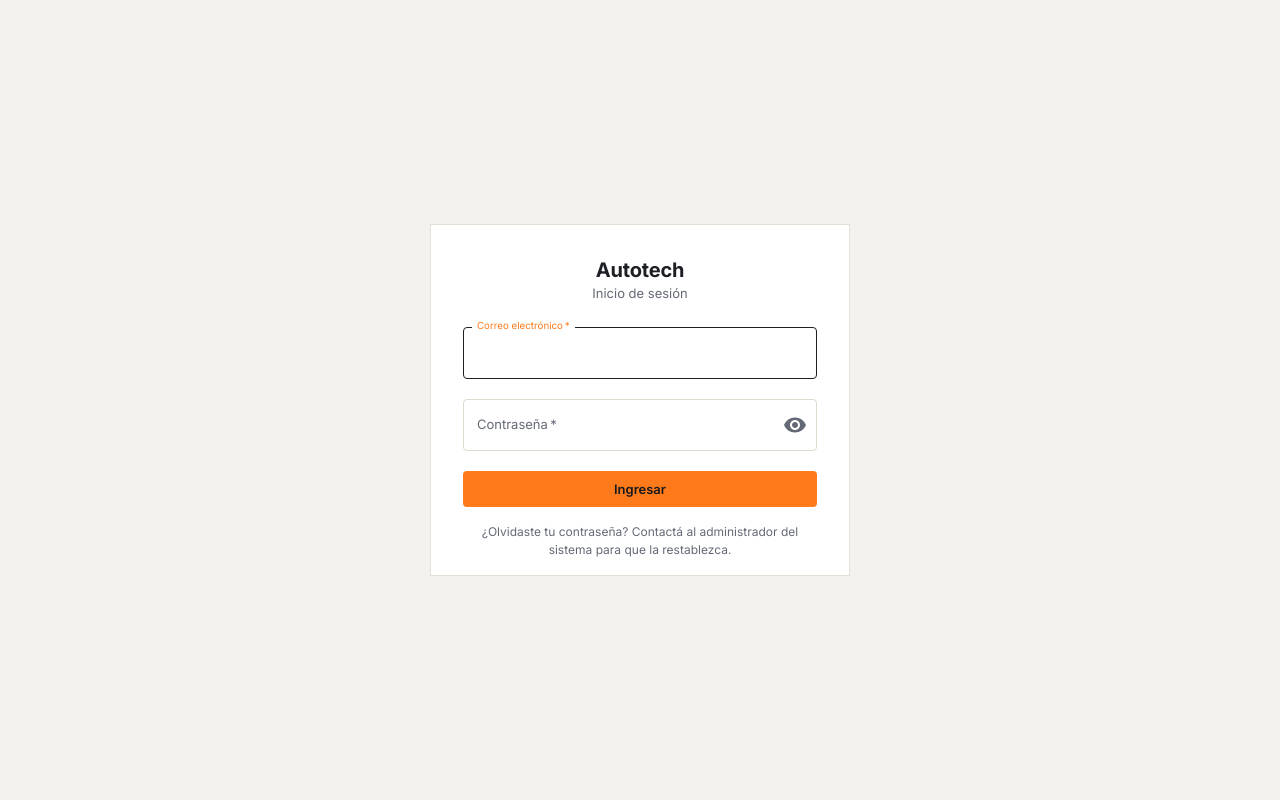
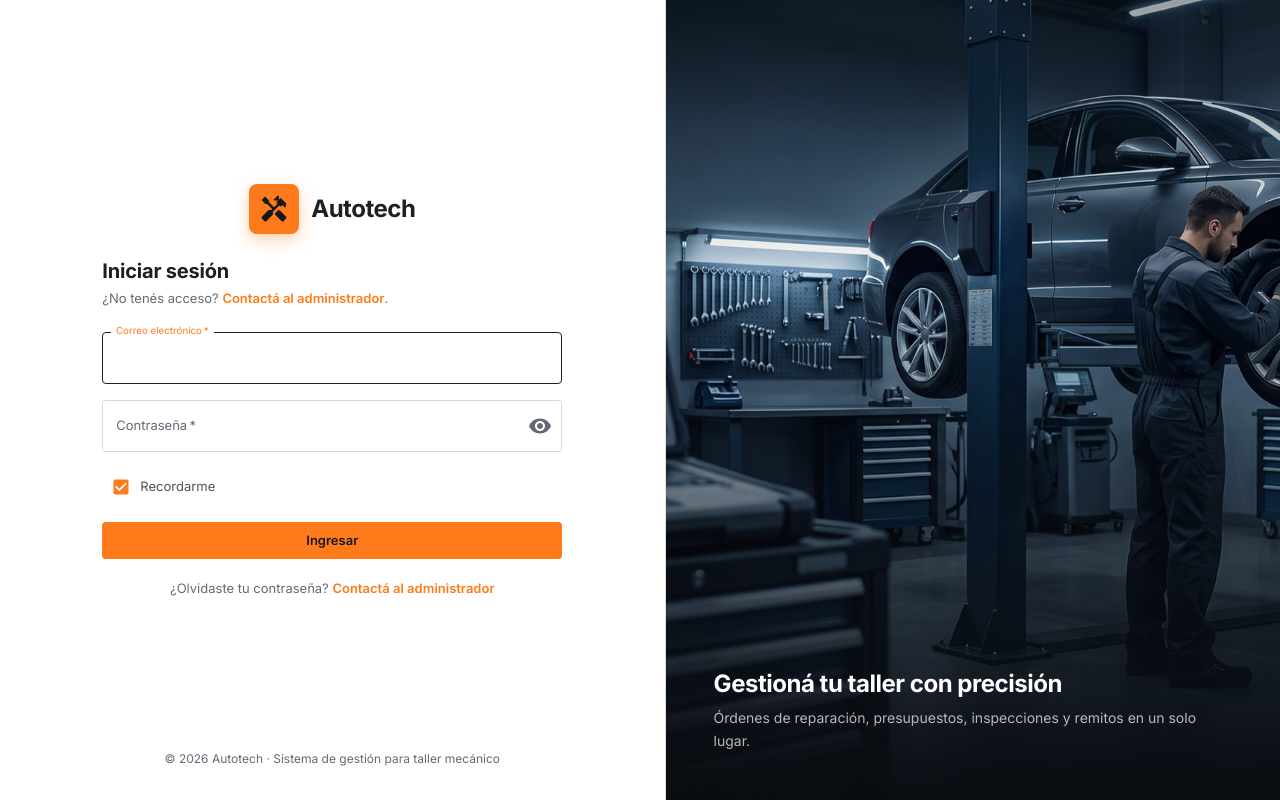
Before and after one commit to mrcdevv/autotech, a React (Vite) app in the folder frontend/: page /login in a window 1280 px wide. Built offline with nearby package versions, Linux system fonts and the light colour scheme.

Commit message:
cambios en el diseño de login

```diff
--- a/frontend/src/api/client.ts
+++ b/frontend/src/api/client.ts
@@ -9,7 +9,7 @@ const apiClient = axios.create({
 
 apiClient.interceptors.request.use(
   (config) => {
-    const token = localStorage.getItem("token");
+    const token = localStorage.getItem("token") ?? sessionStorage.getItem("token");
     if (token) {
       config.headers.Authorization = `Bearer ${token}`;
     }
@@ -24,6 +24,8 @@ apiClient.interceptors.response.use(
     if (error.response && error.response.status === 401) {
       localStorage.removeItem("token");
       localStorage.removeItem("user");
+      sessionStorage.removeItem("token");
+      sessionStorage.removeItem("user");
       // Basic redirect that avoids circular dependencies with react-router
       if (window.location.pathname !== "/login") {
         window.location.href = "/login";
--- a/frontend/src/features/auth/components/Login.tsx
+++ b/frontend/src/features/auth/components/Login.tsx
@@ -4,20 +4,22 @@ import { isAxiosError } from "axios";
 
 import {
   Box,
-  Card,
-  CardContent,
   Typography,
   TextField,
   Button,
   Alert,
   InputAdornment,
   IconButton,
-  Stack
+  Stack,
+  Checkbox,
+  FormControlLabel,
 } from "@mui/material";
-import { Visibility, VisibilityOff } from "@mui/icons-material";
+import { Visibility, VisibilityOff, Handyman } from "@mui/icons-material";
 
 import { useAuth } from "../context/AuthContext";
 import { authApi } from "../api/authApi";
+import loginWorkshop from "@/assets/login-workshop.jpg";
+import { border } from "@/theme/tokens";
 
 function getLoginErrorMessage(error: unknown) {
   if (isAxiosError<{ message?: string }>(error)) {
@@ -30,6 +32,7 @@ function getLoginErrorMessage(error: unknown) {
 export function Login() {
   const [email, setEmail] = useState("");
   const [password, setPassword] = useState("");
+  const [remember, setRemember] = useState(true);
   const [showPassword, setShowPassword] = useState(false);
   const [error, setError] = useState<string | null>(null);
   const [loading, setLoading] = useState(false);
@@ -48,7 +51,7 @@ export function Login() {
 
     try {
       const response = await authApi.login({ email, password });
-      login(response.data);
+      login(response.data, remember);
       if (response.data.mustChangePassword) {
         navigate("/change-password", { replace: true });
       } else {
@@ -62,33 +65,74 @@ export function Login() {
   };
 
   return (
+    <Box sx={{ height: "100dvh", display: "flex", overflow: "hidden", bgcolor: "background.paper" }}>
       <Box
         sx={{
-        minHeight: "100vh",
+          width: { xs: "100%", md: "52%" },
+          minWidth: { md: 480 },
+          maxWidth: { md: 740 },
           display: "flex",
-        alignItems: "center",
-        justifyContent: "center",
-        bgcolor: "background.default",
-        px: 2,
+          flexDirection: "column",
+          px: { xs: 3, sm: 6, md: 7 },
+          py: { xs: 3, md: 4 },
+          borderRight: { md: `1px solid ${border.base}` },
         }}
       >
-      <Card sx={{ maxWidth: 420, width: "100%" }}>
-        <CardContent sx={{ p: { xs: 3, sm: 4 } }}>
-          <Stack spacing={1.5} alignItems="center" sx={{ mb: 3 }}>
-            <Box sx={{ textAlign: "center" }}>
-              <Typography variant="h3" component="h1">
+        <Box
+          sx={{
+            flexGrow: 1,
+            minHeight: 0,
+            display: "flex",
+            flexDirection: "column",
+            justifyContent: "center",
+            py: 2,
+          }}
+        >
+          <Box sx={{ width: "100%", maxWidth: 460, mx: "auto" }}>
+            <Stack
+              direction="row"
+              spacing={1.5}
+              alignItems="center"
+              sx={{ justifyContent: "center", mb: 3 }}
+            >
+              <Box
+                sx={{
+                  width: 50,
+                  height: 50,
+                  borderRadius: 2,
+                  display: "grid",
+                  placeItems: "center",
+                  bgcolor: "primary.main",
+                  color: "primary.contrastText",
+                  boxShadow: "0 6px 16px rgba(255, 122, 26, 0.35)",
+                }}
+              >
+                <Handyman sx={{ fontSize: 30 }} />
+              </Box>
+              <Typography variant="h2" sx={{ fontWeight: 700, letterSpacing: "-0.02em" }}>
                 Autotech
               </Typography>
-              <Typography variant="body2" color="text.secondary">
-                Inicio de sesión
-              </Typography>
-            </Box>
             </Stack>
 
-          {error && <Alert severity="error" sx={{ mb: 2 }}>{error}</Alert>}
+            <Typography variant="h3" component="h1" sx={{ mb: 0.5 }}>
+              Iniciar sesión
+            </Typography>
+            <Typography variant="body2" color="text.secondary" sx={{ mb: 3 }}>
+              ¿No tenés acceso?{" "}
+              <Box component="span" sx={{ color: "primary.main", fontWeight: 600 }}>
+                Contactá al administrador
+              </Box>
+              .
+            </Typography>
+
+            {error && (
+              <Alert severity="error" sx={{ mb: 2.5 }}>
+                {error}
+              </Alert>
+            )}
 
             <form onSubmit={handleSubmit}>
-            <Stack spacing={2.5}>
+              <Stack spacing={2}>
                 <TextField
                   label="Correo electrónico"
                   type="email"
@@ -117,10 +161,22 @@ export function Login() {
                             {showPassword ? <VisibilityOff /> : <Visibility />}
                           </IconButton>
                         </InputAdornment>
-                    )
-                  }
+                      ),
+                    },
                   }}
                 />
+
+                <FormControlLabel
+                  control={
+                    <Checkbox
+                      size="small"
+                      checked={remember}
+                      onChange={(e) => setRemember(e.target.checked)}
+                    />
+                  }
+                  label={<Typography variant="body2">Recordarme</Typography>}
+                />
+
                 <Button
                   type="submit"
                   variant="contained"
@@ -133,18 +189,65 @@ export function Login() {
               </Stack>
 
               <Typography
-              variant="caption"
+                variant="body2"
                 color="text.secondary"
                 textAlign="center"
-              display="block"
-              sx={{ mt: 2 }}
+                sx={{ mt: 2.5 }}
               >
-              ¿Olvidaste tu contraseña? Contactá al administrador del sistema
-              para que la restablezca.
+                ¿Olvidaste tu contraseña?{" "}
+                <Box component="span" sx={{ color: "primary.main", fontWeight: 600 }}>
+                  Contactá al administrador
+                </Box>
               </Typography>
             </form>
-        </CardContent>
-      </Card>
+          </Box>
+        </Box>
+
+        <Typography variant="caption" color="text.secondary" textAlign="center">
+          © 2026 Autotech · Sistema de gestión para taller mecánico
+        </Typography>
+      </Box>
+
+      <Box
+        sx={{
+          display: { xs: "none", md: "block" },
+          flex: 1,
+          position: "relative",
+          overflow: "hidden",
+          bgcolor: "#131418",
+        }}
+      >
+        <Box
+          component="img"
+          src={loginWorkshop}
+          alt="Mecánico trabajando en un vehículo elevado dentro del taller"
+          sx={{
+            position: "absolute",
+            inset: 0,
+            width: "100%",
+            height: "100%",
+            objectFit: "cover",
+            objectPosition: "center",
+            display: "block",
+          }}
+        />
+        <Box
+          sx={{
+            position: "absolute",
+            inset: 0,
+            background:
+              "linear-gradient(180deg, rgba(10,11,14,0.35) 0%, rgba(10,11,14,0) 35%, rgba(10,11,14,0.85) 100%)",
+          }}
+        />
+        <Box sx={{ position: "absolute", left: 48, right: 48, bottom: 48 }}>
+          <Typography variant="h2" sx={{ color: "#fff", mb: 1 }}>
+            Gestioná tu taller con precisión
+          </Typography>
+          <Typography variant="body1" sx={{ color: "rgba(255, 255, 255, 0.7)" }}>
+            Órdenes de reparación, presupuestos, inspecciones y remitos en un solo lugar.
+          </Typography>
+        </Box>
+      </Box>
     </Box>
   );
 }
--- a/frontend/src/features/auth/context/AuthContext.tsx
+++ b/frontend/src/features/auth/context/AuthContext.tsx
@@ -12,50 +12,59 @@ interface AuthContextType {
   user: UserInfo | null;
   isAuthenticated: boolean;
   isLoading: boolean;
-  login: (data: LoginResponse) => void;
+  login: (data: LoginResponse, remember?: boolean) => void;
   logout: () => void;
   clearMustChangePassword: () => void;
 }
 
 const AuthContext = createContext<AuthContextType | undefined>(undefined);
 
+function readStoredAuth(): { user: UserInfo | null; token: string | null } {
+  const token = localStorage.getItem("token") ?? sessionStorage.getItem("token");
+  const storedUser = localStorage.getItem("user") ?? sessionStorage.getItem("user");
+  return { user: storedUser ? JSON.parse(storedUser) : null, token };
+}
+
 export function AuthProvider({ children }: { children: React.ReactNode }) {
   const [user, setUser] = useState<UserInfo | null>(null);
   const [isLoading, setIsLoading] = useState(true);
 
   useEffect(() => {
-    const storedUser = localStorage.getItem("user");
-    const token = localStorage.getItem("token");
-    if (storedUser && token) {
-      setUser(JSON.parse(storedUser));
-    } else {
-      setUser(null);
-    }
+    const { user: storedUser, token } = readStoredAuth();
+    setUser(storedUser && token ? storedUser : null);
     setIsLoading(false);
   }, []);
 
-  const login = (data: LoginResponse) => {
-    localStorage.setItem("token", data.accessToken);
+  const login = (data: LoginResponse, remember = true) => {
+    const storage = remember ? localStorage : sessionStorage;
+    const other = remember ? sessionStorage : localStorage;
+    other.removeItem("token");
+    other.removeItem("user");
+
     const userInfo: UserInfo = {
       email: data.email,
       firstName: data.firstName,
       lastName: data.lastName,
       mustChangePassword: data.mustChangePassword,
     };
-    localStorage.setItem("user", JSON.stringify(userInfo));
+    storage.setItem("token", data.accessToken);
+    storage.setItem("user", JSON.stringify(userInfo));
     setUser(userInfo);
   };
 
   const logout = () => {
     localStorage.removeItem("token");
     localStorage.removeItem("user");
+    sessionStorage.removeItem("token");
+    sessionStorage.removeItem("user");
     setUser(null);
   };
 
   const clearMustChangePassword = () => {
     if (!user) return;
     const updated = { ...user, mustChangePassword: false };
-    localStorage.setItem("user", JSON.stringify(updated));
+    const storage = localStorage.getItem("user") ? localStorage : sessionStorage;
+    storage.setItem("user", JSON.stringify(updated));
     setUser(updated);
   };
 
```
Also changed, not shown: frontend/src/assets/login-workshop.jpg (added). Lines whose indentation alone changed are shown as unchanged.
